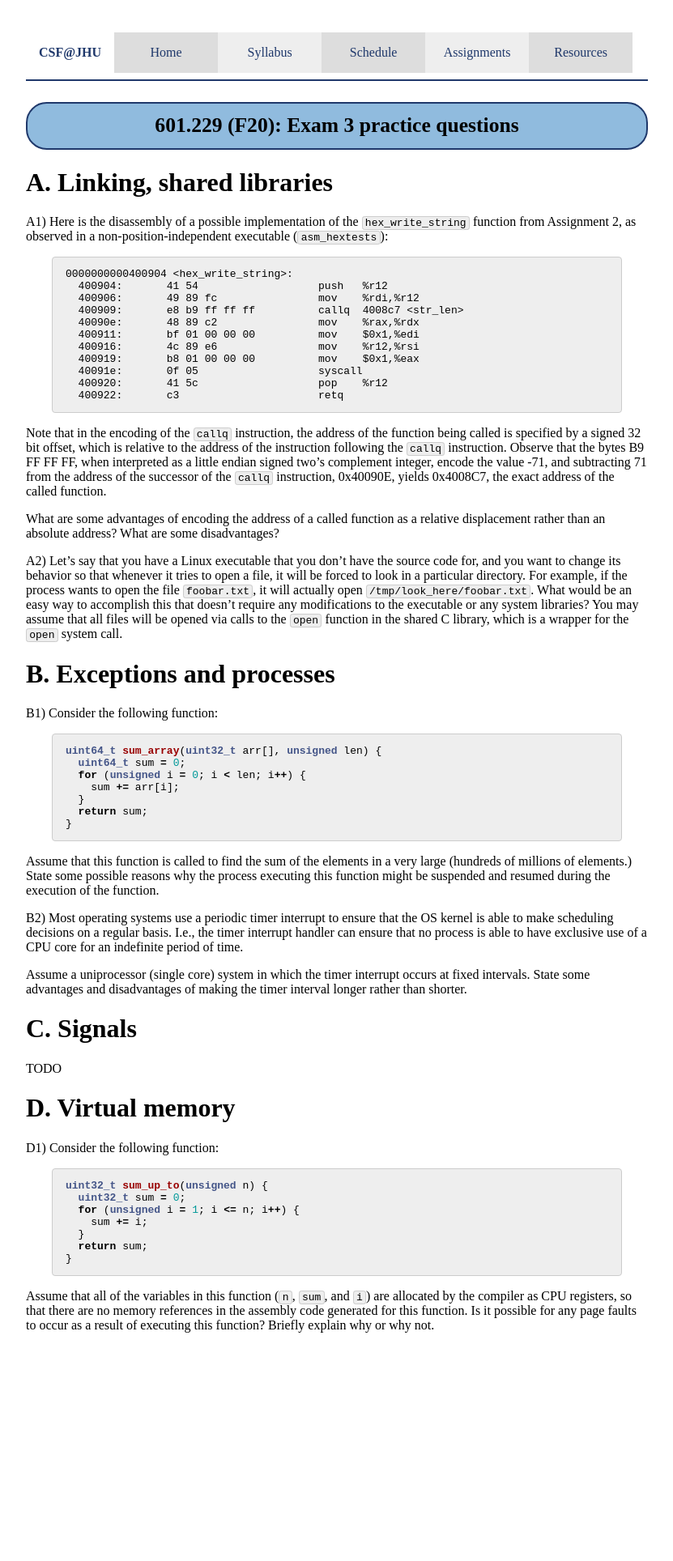
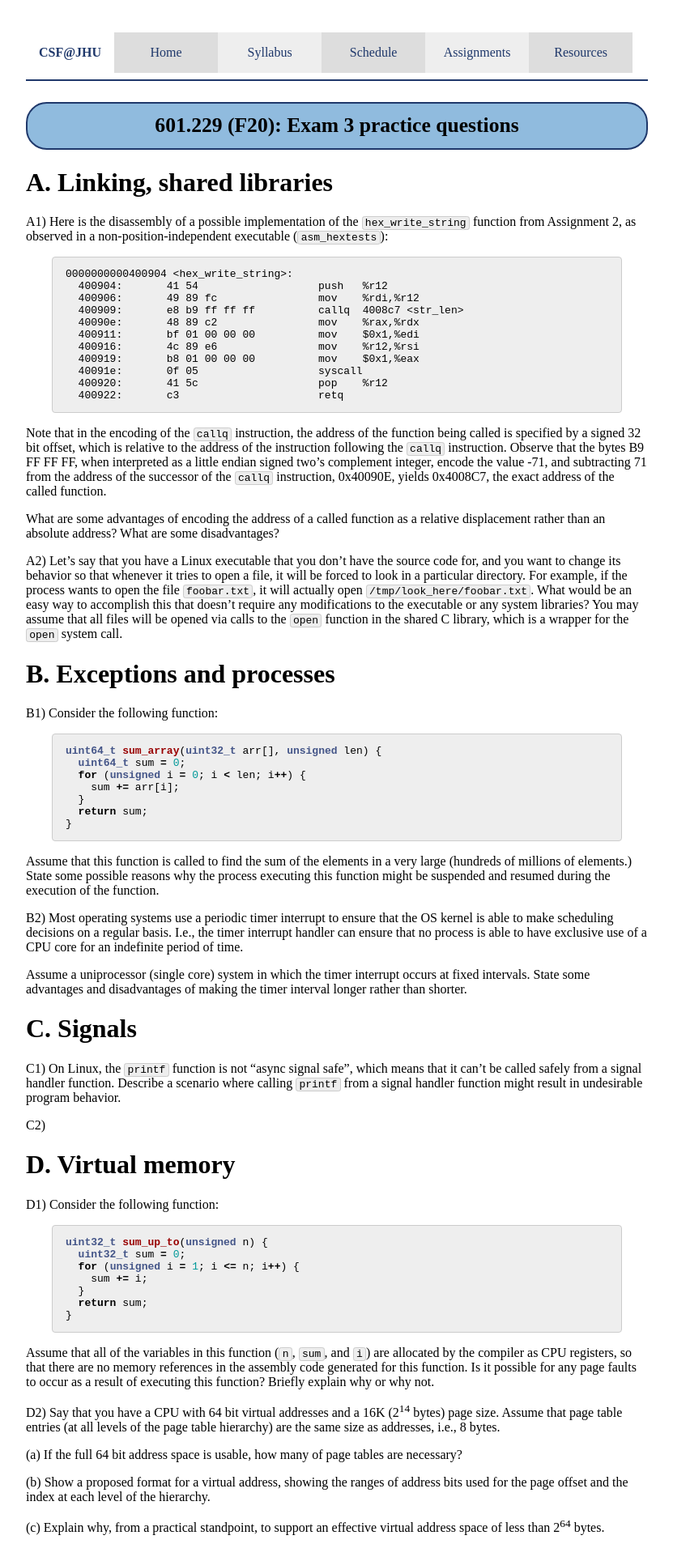
Before and after one commit to jhucsf/fall2020, a Jekyll site: the page built from resources/exam3review.md, in a window 1280 px wide. Shown: the whole page at 81% size, without its empty margins (224-1055 px from the left). Built offline with Jekyll 4.4.1, drawn with Linux system fonts in a browser that asks for light colours; before the commit the page ends 1678 px from its top, so only the background shows below that.

Commit message:
another virtual memory question

````diff
--- a/resources/exam3review.md
+++ b/resources/exam3review.md
@@ -49,7 +49,9 @@ Assume a uniprocessor (single core) system in which the timer interrupt occurs a
 
 # C. Signals
 
-TODO
+C1) On Linux, the `printf` function is not "async signal safe", which means that it can't be called safely from a signal handler function.  Describe a scenario where calling `printf` from a signal handler function might result in undesirable program behavior.
+
+C2)
 
 # D. Virtual memory
 
@@ -66,3 +68,11 @@ uint32_t sum_up_to(unsigned n) {
 ```
 
 Assume that all of the variables in this function (`n`, `sum`, and `i`) are allocated by the compiler as CPU registers, so that there are no memory references in the assembly code generated for this function.  Is it possible for any page faults to occur as a result of executing this function? Briefly explain why or why not.
+
+D2) Say that you have a CPU with 64 bit virtual addresses and a 16K (2<sup>14</sup> bytes) page size.  Assume that page table entries (at all levels of the page table hierarchy) are the same size as addresses, i.e., 8 bytes.
+
+(a) If the full 64 bit address space is usable, how many of page tables are necessary?
+
+(b) Show a proposed format for a virtual address, showing the ranges of address bits used for the page offset and the index at each level of the hierarchy.
+
+(c) Explain why, from a practical standpoint, to support an effective virtual address space of less than 2<sup>64</sup> bytes.
````
